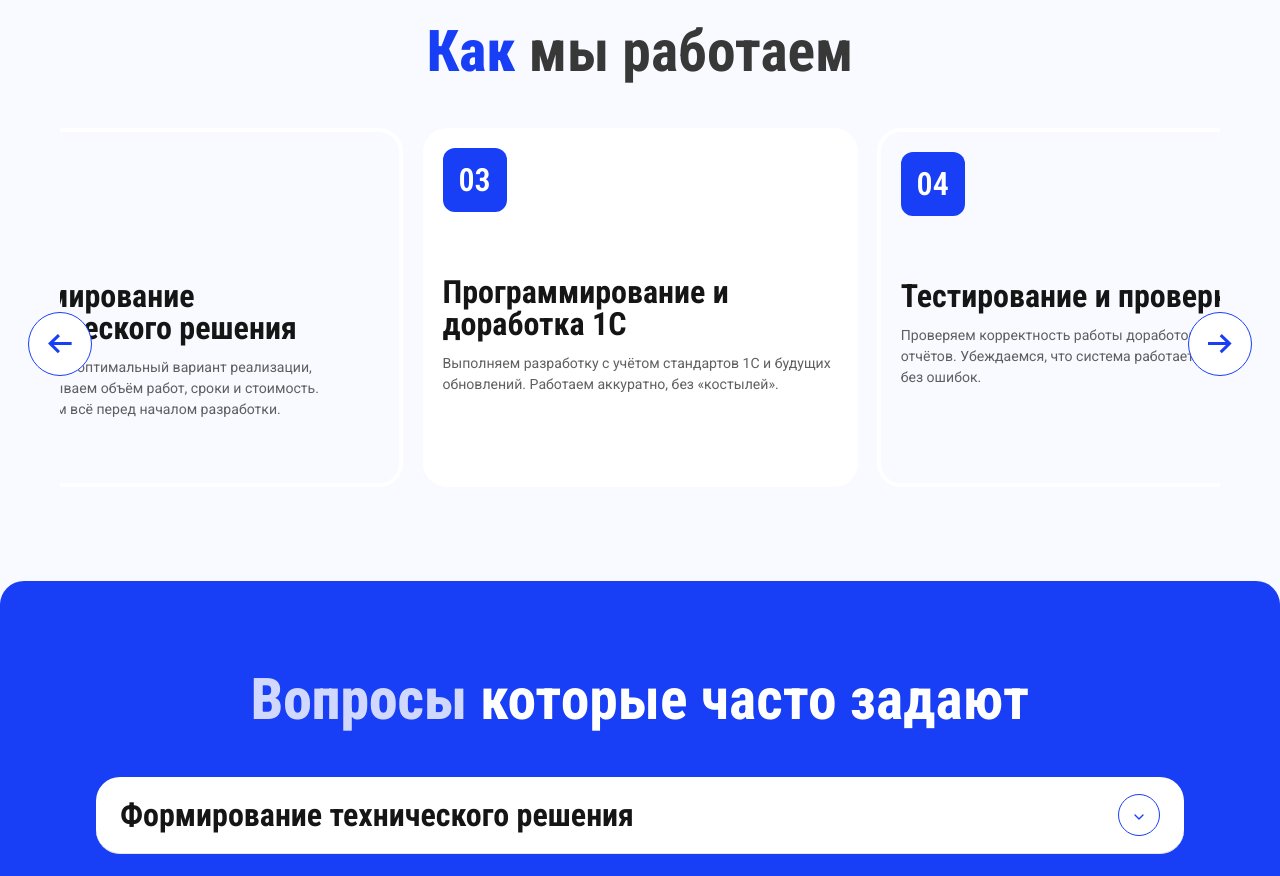
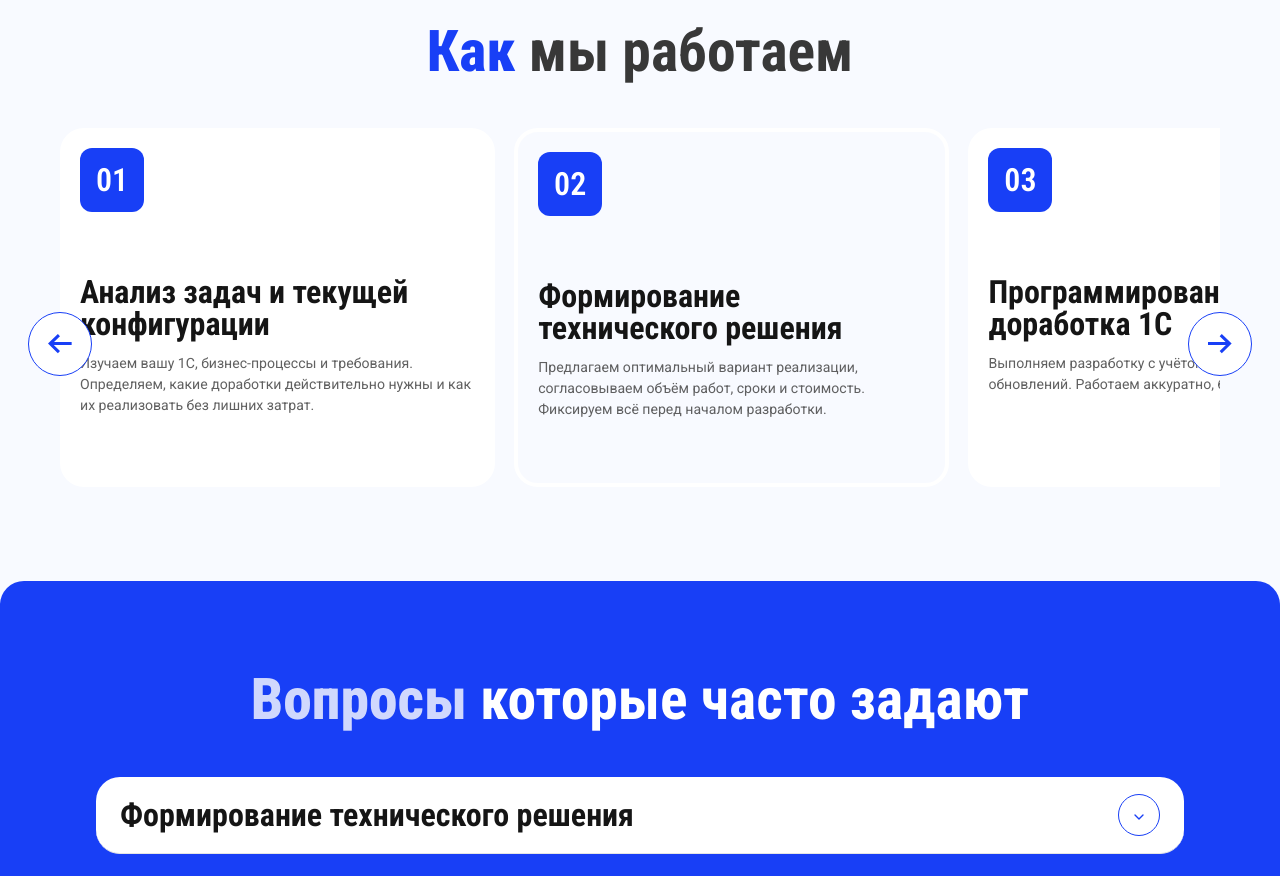
Before and after one commit to itwebs-corporate/itwebs-full-frontend, a Next.js app: page /services-1c in a window 1280 px wide. Shown: the part 2700-3576 px from the top of the page. Built offline with nearby package versions, Linux system fonts and the light colour scheme.

Commit message:
refactor: how-we-work-1c-block

```diff
--- a/src/components/shared/how-we-work-1c/how-we-work-1c-block.tsx
+++ b/src/components/shared/how-we-work-1c/how-we-work-1c-block.tsx
@@ -1,6 +1,6 @@
 'use client';
 import Image from 'next/image';
-import { useState } from 'react';
+import { useRef } from 'react';
 
 import { cn } from '@/lib/utils';
 
@@ -11,15 +11,16 @@
 import HowWeWorkBlockCard from '../how-we-work/how-we-work-block-card';
 
 export default function HowWeWork1cBlock() {
-  const [currentCard, setCurrentCard] = useState<number>(0);
-  const prevCard = () => {
-    if (currentCard < 0) return;
-    setCurrentCard((v) => v - 1);
+  const ref = useRef<HTMLDivElement | null>(null);
+
+  const handlerScroll = (direction: 'prev' | 'next') => {
+    const el = ref.current;
+    if (!el) return;
+    const step = Math.round(el.clientWidth * 0.9);
+    const shift = direction === 'next' ? step : -step;
+    el.scrollBy({ left: shift, behavior: 'smooth' });
   };
-  const nextCard = () => {
-    if (currentCard === HOW_WE_WORK_1C_CARDS.length) return;
-    setCurrentCard((v) => v + 1);
-  };
+
   return (
     <Section className="gap-[48px]">
       <Typography variant="h2">
@@ -28,17 +29,20 @@
       <div className="relative w-full">
         <div
           className="border-primary absolute top-1/2 left-[-32px] z-20 hidden h-[64px] w-[64px] items-center justify-center rounded-full border bg-white sm:flex"
-          onClick={prevCard}
+          onClick={() => handlerScroll('prev')}
         >
           <Image alt="arrow" height={20} src="/arrow/arrow-left.svg" width={24} />
         </div>
         <div
           className="border-primary absolute top-1/2 right-[-32px] z-20 hidden h-[64px] w-[64px] items-center justify-center rounded-full border bg-white sm:flex"
-          onClick={nextCard}
+          onClick={() => handlerScroll('next')}
         >
           <Image alt="arrow" height={20} src="/arrow/arrow-right.svg" width={24} />
         </div>
-        <div className="no-scrollbar flex w-full max-w-full min-w-0 justify-start overflow-x-auto overflow-y-hidden sm:justify-center sm:pb-2">
+        <div
+          className="no-scrollbar flex w-full max-w-full min-w-0 justify-center overflow-x-auto overflow-y-hidden sm:justify-start sm:pb-2"
+          ref={ref}
+        >
           <ul className="flex w-max flex-col flex-nowrap gap-[clamp(8px,1.5vw,20px)] sm:flex-row">
             {HOW_WE_WORK_1C_CARDS.map((item, index) => (
               <HowWeWorkBlockCard
```
